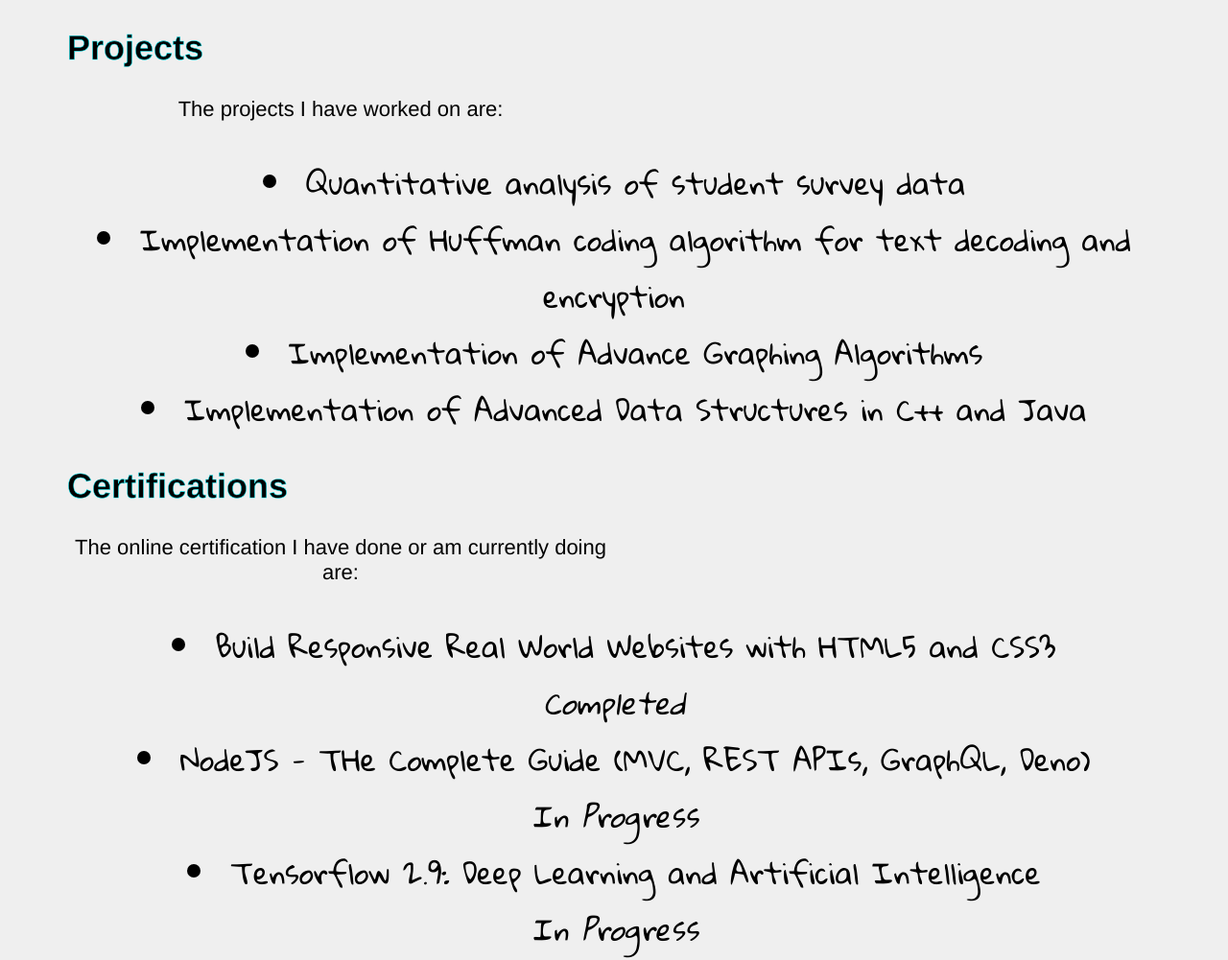
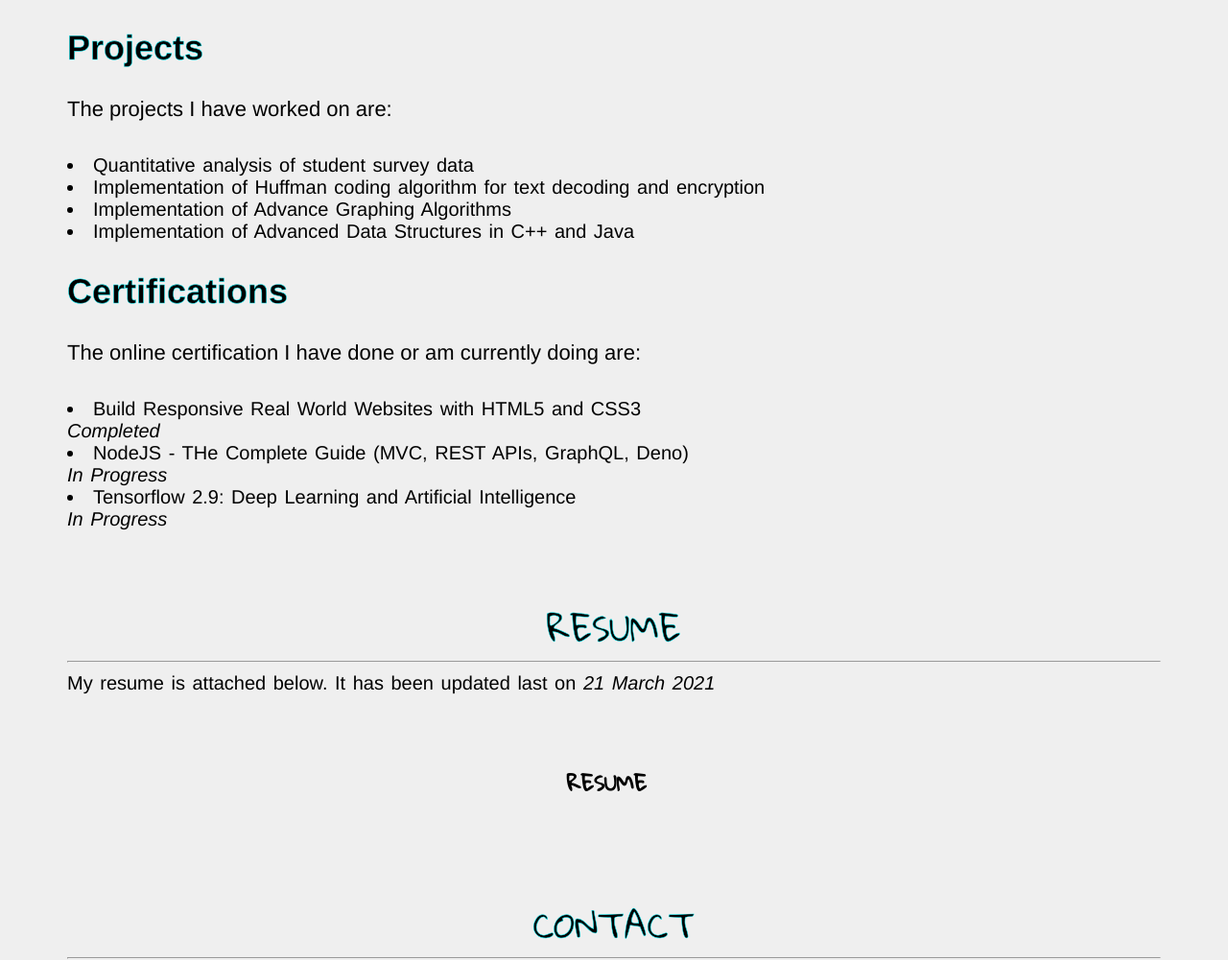
Before and after one commit to divyamrana/divyamrana.github.io, a plain HTML site: page index.html in a window 1280 px wide. Shown: the part 1959-2960 px from the top of the page at 96% size. Drawn offline with nearby package versions, Linux system fonts and the light colour scheme; a script that the page names is missing; a web font is replaced by a local one.

Commit message:
Corrected bullets in projects and certifications

```diff
--- a/index.html
+++ b/index.html
@@ -73,17 +73,17 @@
                 <h4>Projects</h4>
                 <p class = 'projects_paragraph'>
                 The projects I have worked on are:
-                    <li>Quantitative analysis of student survey data</li>
-                    <li>Implementation of Huffman coding algorithm for text decoding and encryption</li>
-                    <li>Implementation of Advance Graphing Algorithms</li>
-                    <li>Implementation of Advanced Data Structures in C++ and Java</li>
+                    <li class = "projects-list">Quantitative analysis of student survey data</li>
+                    <li class = "projects-list">Implementation of Huffman coding algorithm for text decoding and encryption</li>
+                    <li class = "projects-list">Implementation of Advance Graphing Algorithms</li>
+                    <li class = "projects-list">Implementation of Advanced Data Structures in C++ and Java</li>
                 </p>
                 <h4> Certifications</h4>
                 <p class = 'projects_paragraph'>
                     The online certification I have done or am currently doing are:
-                    <li>Build Responsive Real World Websites with HTML5 and CSS3 <br><em> Completed </em></li>
-                    <li>NodeJS - THe Complete Guide (MVC, REST APIs, GraphQL, Deno) <br><em> In Progress</em> </li>
-                    <li>Tensorflow 2.9: Deep Learning and Artificial Intelligence <br><em> In Progress</em> </li>
+                    <li class = "projects-list">Build Responsive Real World Websites with HTML5 and CSS3 <br><em> Completed </em></li>
+                    <li class = "projects-list">NodeJS - THe Complete Guide (MVC, REST APIs, GraphQL, Deno) <br><em> In Progress</em> </li>
+                    <li class = "projects-list">Tensorflow 2.9: Deep Learning and Artificial Intelligence <br><em> In Progress</em> </li>
 
                 </p>
 
--- a/style.css
+++ b/style.css
@@ -177,7 +177,8 @@ h2 {
     margin-top: 30px;
     margin-bottom: 3%;
     font-size: 22px;
-    width: 50%;
+    width: 70%;
+    text-align: justify;
 }
 
 .line{
```
